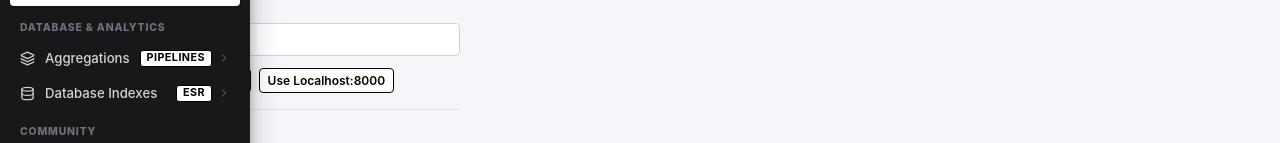
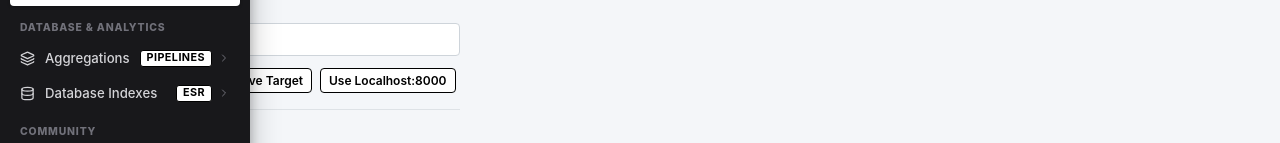
Before and after one commit to miarasel23/careguide-font-end, a React (Vite) app: page / in a window 1280 px wide. Both pictures are taken after a click on the button "API Server". Shown: the part 171-314 px from the top of the page. Built offline with nearby package versions, Linux system fonts and the light colour scheme; no server answers.

Commit message:
feat: connect to Cloudflare edge backend

```diff
--- a/src/api.js
+++ b/src/api.js
@@ -8,7 +8,7 @@ const getBaseUrl = () => {
   }
   if (typeof window !== "undefined") {
     if (window.location.hostname.includes("github.io")) {
-      return "https://fagcf-103-77-60-145.run.pinggy-free.link/api/v1";
+      return "https://automation-databases-viruses-denied.trycloudflare.com/api/v1";
     }
     if (window.location.hostname.includes("onrender.com")) {
       return "https://careguide-back-end-node.onrender.com/api/v1";
--- a/src/components/ApiSettingsModal.jsx
+++ b/src/components/ApiSettingsModal.jsx
@@ -100,11 +100,11 @@ export default function ApiSettingsModal({ isOpen, onClose }) {
               {isTesting ? "Testing..." : "Test Connection"}
             </button>
             <button
-              onClick={() => setCurrentUrl("https://fagcf-103-77-60-145.run.pinggy-free.link/api/v1")}
+              onClick={() => setCurrentUrl("https://automation-databases-viruses-denied.trycloudflare.com/api/v1")}
               className="btn btn-secondary btn-sm"
               type="button"
             >
-              Use Live Tunnel
+              Use Cloudflare Live Target
             </button>
             <button
               onClick={() => setCurrentUrl("http://localhost:8000/api/v1")}
```
